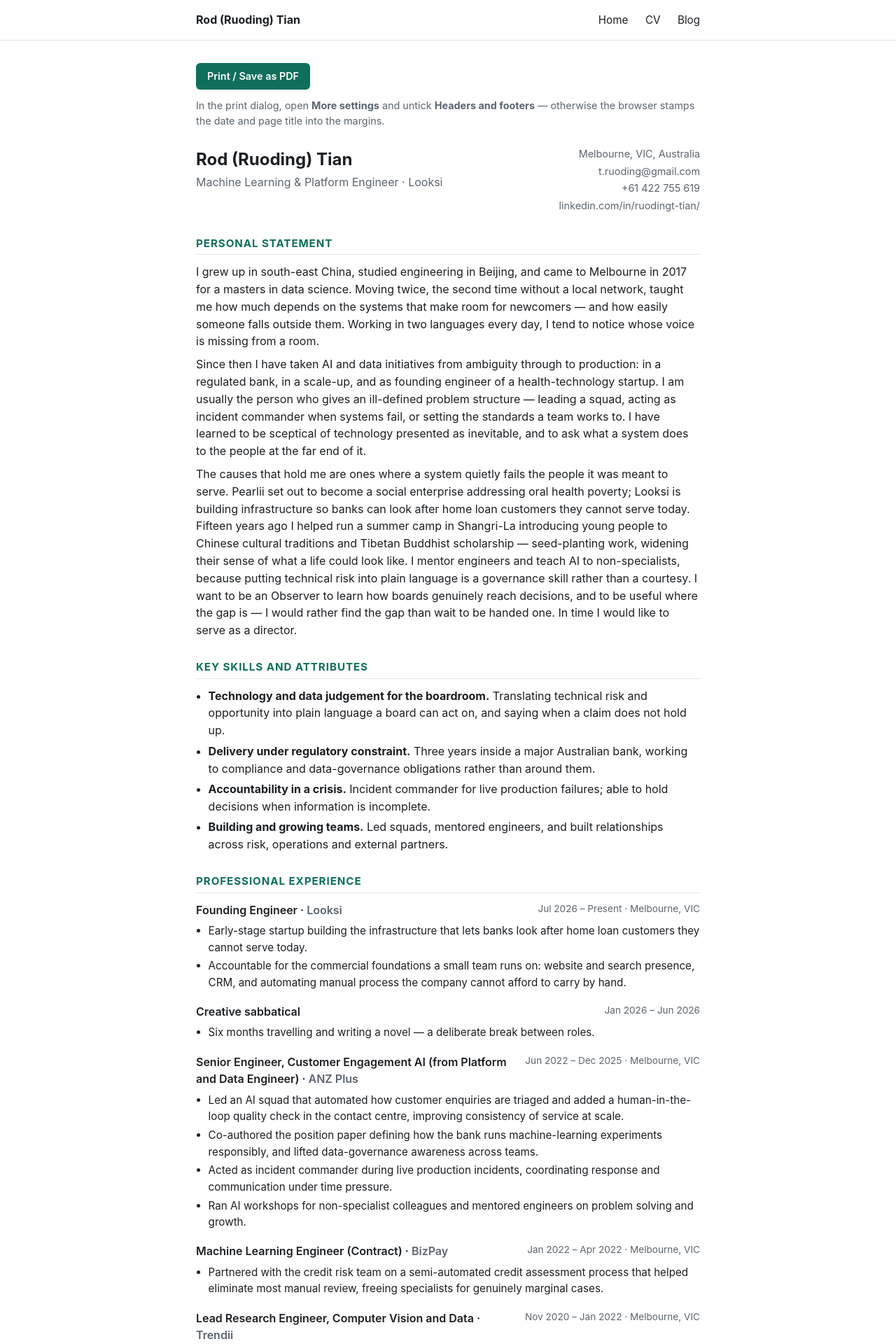
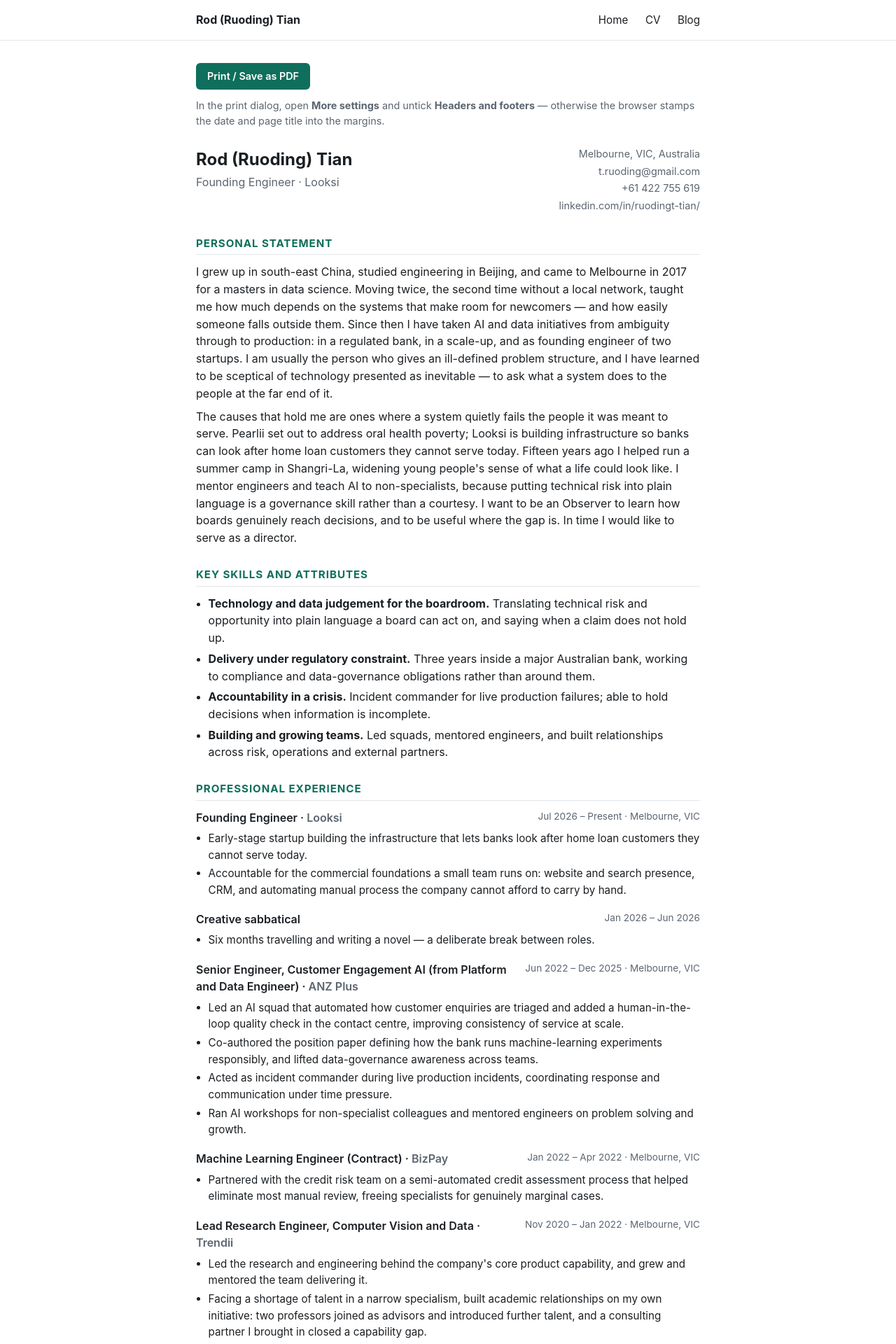
Before and after one commit to ruodingt/ruodingt.github.io, a Jekyll site: the page built from cv/index.md, in a window 1280 px wide. Shown: the top 1920 px of the page at 70% size. Built offline with Jekyll 4.4.1, drawn with Linux system fonts in a browser that asks for light colours; some of the changed text lies outside the part shown.

Commit message:
Shorten personal statement, fix languages line, correct header title
- statement cut from 299 to 236 words and from three paragraphs to two,
  matching the guide's '200-300 words, 1-2 paragraphs'
- languages rendered as its own labelled line rather than a lone bullet
  under the degrees, and the LinkedIn proficiency jargon dropped
- header said 'Machine Learning & Platform Engineer' while the experience
  entry said 'Founding Engineer'; both now say Founding Engineer

Co-Authored-By: Claude Opus 5 (1M context) <noreply@anthropic.com>

```diff
--- a/_data/cv.yml
+++ b/_data/cv.yml
@@ -1,5 +1,5 @@
 name: "Rod (Ruoding) Tian"
-current_role: "Machine Learning &amp; Platform Engineer &middot; Looksi"
+current_role: "Founding Engineer &middot; Looksi"
 location: "Melbourne, VIC, Australia"
 email: "t.ruoding@gmail.com"
 phone: "+61 422 755 619"
@@ -9,9 +9,8 @@ linkedin: "https://www.linkedin.com/in/ruodingt-tian/"
 # words, at the top, covering who you are, professional value, community
 # connection, and values/motivation.
 statement:
-  - "I grew up in south-east China, studied engineering in Beijing, and came to Melbourne in 2017 for a masters in data science. Moving twice, the second time without a local network, taught me how much depends on the systems that make room for newcomers &mdash; and how easily someone falls outside them. Working in two languages every day, I tend to notice whose voice is missing from a room."
-  - "Since then I have taken AI and data initiatives from ambiguity through to production: in a regulated bank, in a scale-up, and as founding engineer of a health-technology startup. I am usually the person who gives an ill-defined problem structure &mdash; leading a squad, acting as incident commander when systems fail, or setting the standards a team works to. I have learned to be sceptical of technology presented as inevitable, and to ask what a system does to the people at the far end of it."
-  - "The causes that hold me are ones where a system quietly fails the people it was meant to serve. Pearlii set out to become a social enterprise addressing oral health poverty; Looksi is building infrastructure so banks can look after home loan customers they cannot serve today. Fifteen years ago I helped run a summer camp in Shangri-La introducing young people to Chinese cultural traditions and Tibetan Buddhist scholarship &mdash; seed-planting work, widening their sense of what a life could look like. I mentor engineers and teach AI to non-specialists, because putting technical risk into plain language is a governance skill rather than a courtesy. I want to be an Observer to learn how boards genuinely reach decisions, and to be useful where the gap is &mdash; I would rather find the gap than wait to be handed one. In time I would like to serve as a director."
+  - "I grew up in south-east China, studied engineering in Beijing, and came to Melbourne in 2017 for a masters in data science. Moving twice, the second time without a local network, taught me how much depends on the systems that make room for newcomers &mdash; and how easily someone falls outside them. Since then I have taken AI and data initiatives from ambiguity through to production: in a regulated bank, in a scale-up, and as founding engineer of two startups. I am usually the person who gives an ill-defined problem structure, and I have learned to be sceptical of technology presented as inevitable &mdash; to ask what a system does to the people at the far end of it."
+  - "The causes that hold me are ones where a system quietly fails the people it was meant to serve. Pearlii set out to address oral health poverty; Looksi is building infrastructure so banks can look after home loan customers they cannot serve today. Fifteen years ago I helped run a summer camp in Shangri-La, widening young people's sense of what a life could look like. I mentor engineers and teach AI to non-specialists, because putting technical risk into plain language is a governance skill rather than a courtesy. I want to be an Observer to learn how boards genuinely reach decisions, and to be useful where the gap is. In time I would like to serve as a director."
 
 # The guide asks for up to four, translated into what a board needs.
 attributes:
@@ -89,5 +88,4 @@ education:
     dates: "2015"
     location: "Beijing, China"
 
-development:
-  - "Languages: English (full professional), Mandarin Chinese (native)"
+languages: "English and Mandarin Chinese"
--- a/assets/css/main.scss
+++ b/assets/css/main.scss
@@ -135,6 +135,7 @@ a:hover { text-decoration: underline; }
 .cv-edu-note { font-size: 0.9rem; margin: 0.15rem 0 0; }
 
 .cv-skills { padding-left: 1.1rem; margin: 0; }
+.cv-languages { margin: 0.5rem 0 0; font-size: 0.95rem; }
 .cv-skills li { margin-bottom: 0.25rem; font-size: 0.95rem; }
 
 .cv-print-link {
--- a/cv/index.md
+++ b/cv/index.md
@@ -75,9 +75,5 @@ permalink: /board-cv/
     </div>
   </div>
   {% endfor %}
-  <ul class="cv-skills">
-    {% for d in site.data.cv.development %}
-    <li>{% if d contains "[TO ADD" %}<span class="cv-todo">{{ d }}</span>{% else %}{{ d }}{% endif %}</li>
-    {% endfor %}
-  </ul>
+  <p class="cv-languages"><strong>Languages:</strong> {{ site.data.cv.languages }}</p>
 </section>
```
